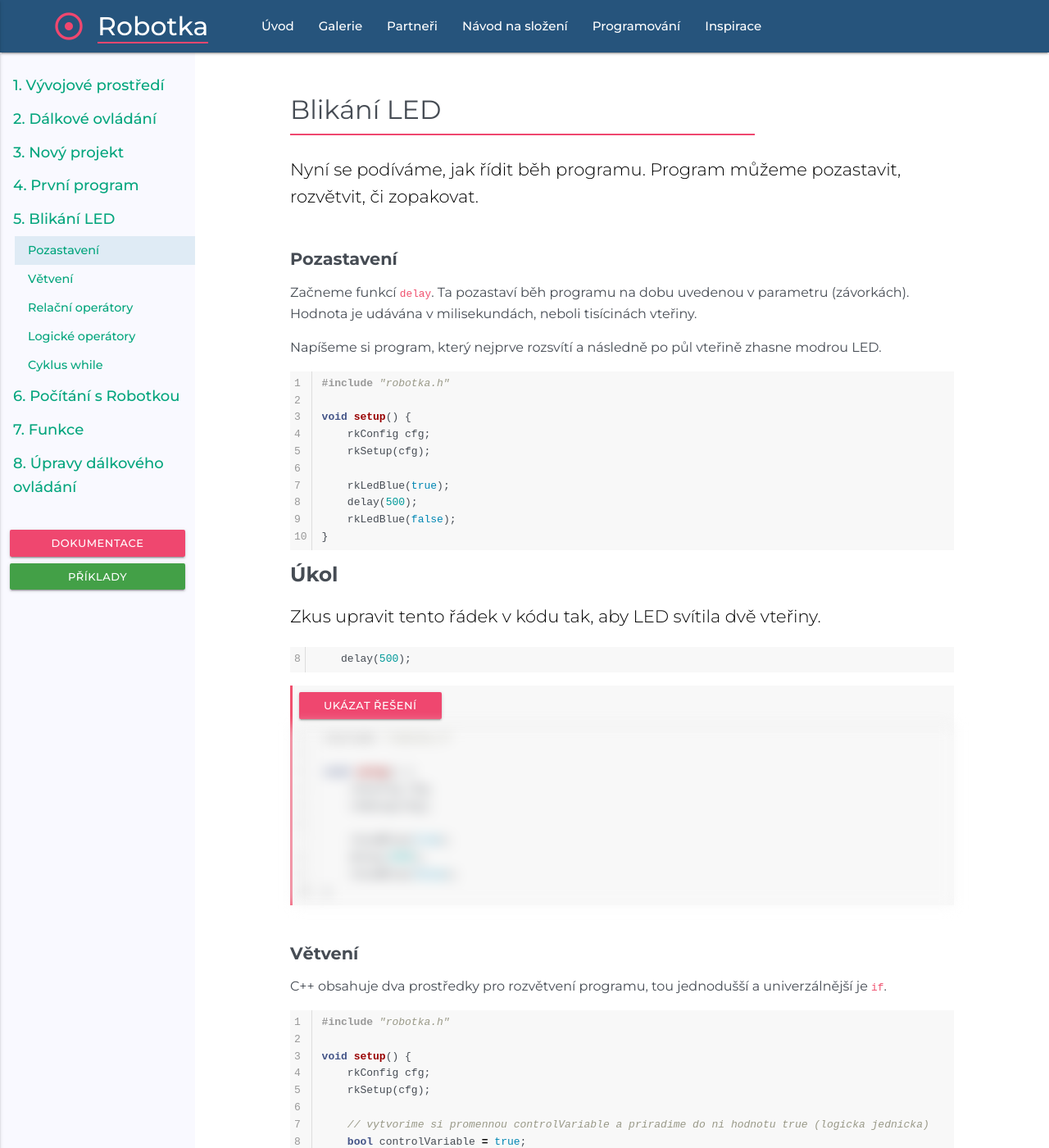
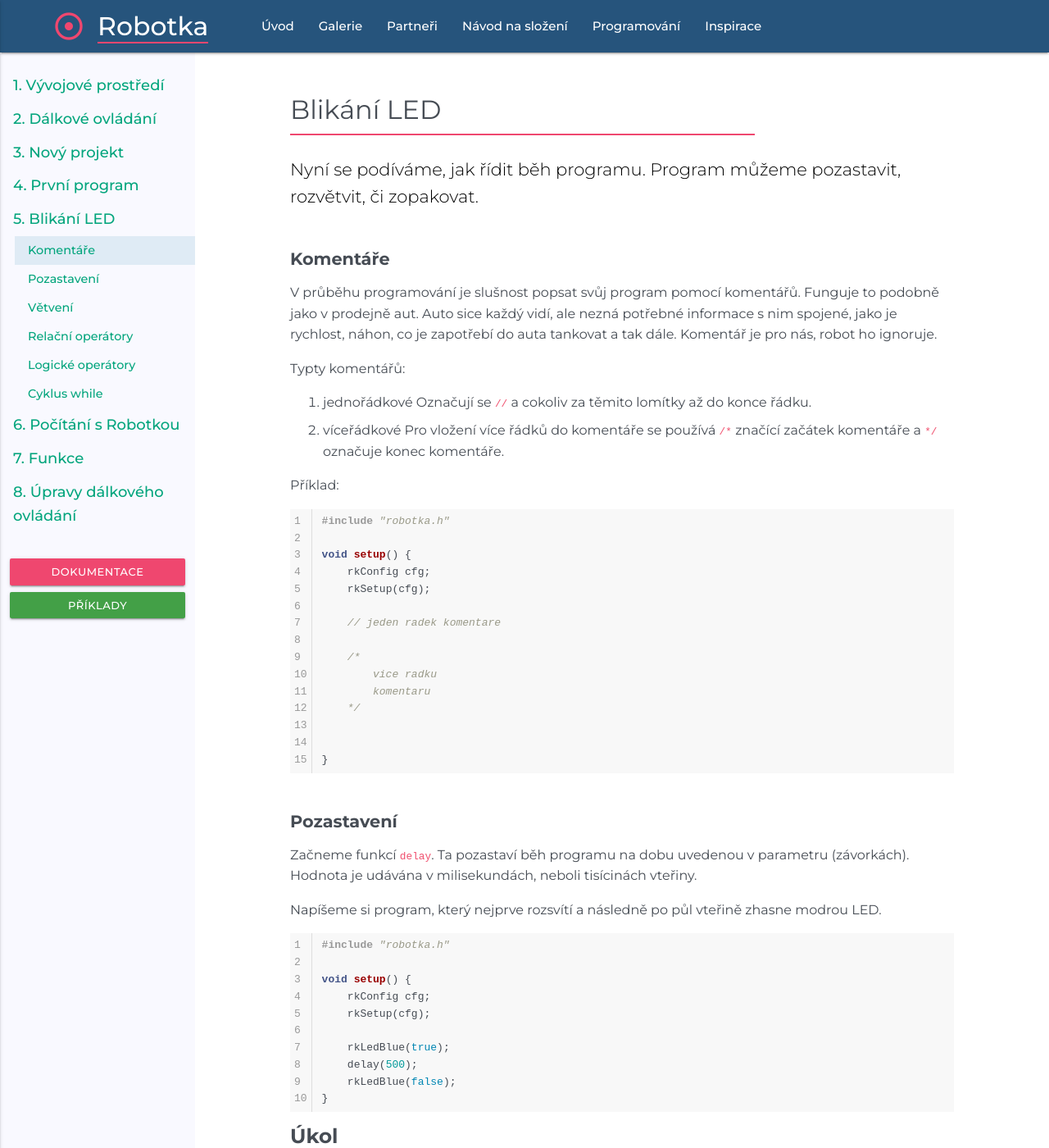
Before and after one commit to RoboticsBrno/robotka.robotickytabor.cz, a Jekyll site: the page built from _coding/004_blikani_led.md, in a window 1280 px wide and 1400 px high. Shown: the whole window at 82% size. Built offline with Jekyll 4.4.1, drawn with Linux system fonts in a browser that asks for light colours; some of the changed text lies outside the part shown.

Commit message:
Corrections in coding guide.

````diff
--- a/_coding/004_blikani_led.md
+++ b/_coding/004_blikani_led.md
@@ -9,6 +9,35 @@ layout: coding
 {:.lead}
 Nyní se podíváme, jak řídit běh programu.
 Program můžeme pozastavit, rozvětvit, či zopakovat.
+
+#### Komentáře
+V průběhu programování je slušnost popsat svůj program pomocí komentářů. Funguje to podobně jako v prodejně aut. Auto sice každý vidí, ale nezná potřebné informace s nim spojené, jako je rychlost, náhon, co je zapotřebí do auta tankovat a tak dále. Komentář je pro nás, robot ho ignoruje.
+
+Typty komentářů:
+1. jednořádkové
+Označují se `//` a cokoliv za těmito lomítky až do konce řádku.
+2. víceřádkové
+Pro vložení více řádků do komentáře se používá `/*` značící začátek komentáře a `*/` označuje konec komentáře.
+
+Příklad:
+```cpp
+#include "robotka.h"
+
+void setup() {
+    rkConfig cfg;
+    rkSetup(cfg);
+
+    // jeden radek komentare
+
+    /*
+        vice radku
+        komentaru
+    */
+
+
+}
+```
+
 
 #### Pozastavení
 Začneme funkcí `delay`. Ta pozastaví běh programu na dobu uvedenou v parametru (závorkách). Hodnota je udávána v milisekundách, neboli tisícinách vteřiny.
@@ -54,6 +83,8 @@ void setup() {
 
 #### Větvení
 C++ obsahuje dva prostředky pro rozvětvení programu, tou jednodušší a univerzálnější je `if`.
+
+Podobně jako na silnici vidíme před každou odbočkou ceduli s informacemi, kam která odbočka vede, chceme i v programu vidět, co která část dělá. Abychom se v programu neztratili, je opět vhodné napsat do komentáře, co která větev dělá.
 
 ```cpp
 #include "robotka.h"
@@ -126,7 +157,7 @@ void setup() {
     int batteryState = rkBatteryPercent();
 
     // Podle toho, jak moc je nabita baterie, rozsvitime zelenou, zlutou nebo cervenou LED.
-    if(batteryState > 50) {
+    if(batteryState > 50) { // pokud batteryState je vetsi nez 50, viz dalsi sekce
         rkLedBlue(true);
     } else if (batteryState > 25) {
         rkLedYellow(true);
@@ -141,6 +172,9 @@ void setup() {
 Ne vždy nám stačí jednoduché proměnné typu `bool`, pro vytváření složitějších logických výrazů nám slouží _relační operátory_, nebo také _porovnávací_ operátory.
 Mezi tyto operátory patří: `<=`, `<`, `>=`, `>`, které jsou běžně používané i mimo programování.
 Oproti zápisu používanému v matematice je zde rozdíl v operátorech rovná se: `==` a nerovná se: `!=`.
+
+{:.important}
+`=` označuje přiřazení hodnoty do proměnné, například `number =  2`, ale `==` označuje porovnání, jehož výsledkem je pravda (true) nebo nepravda (false).
 
 Pojďme si je ukázat v programu.
 
@@ -238,7 +272,7 @@ void setup() {
 
 #### Logické operátory
 
-Občas nám nestačí ani "složitější" logické výrazy, a proto potřebujeme logické výrazy. K jejich vytváření slouží logické operátory, které jsou: _AND:_`&&`, _OR:_`||` a _NOT:_`!`.
+Občas nám nestačí ani "složitější" logické výrazy, a proto potřebujeme logické výrazy. K jejich vytváření slouží logické operátory, které jsou: _AND:_`&&`, _OR:_`||` a _NOT:_`!`. Význam těchto operátorů odpovídá českým spojkám _AND_ ~ _a_, _OR_ ~ _nebo_, _NOT_ ~ předpona _ne_. Spojka _AND_ říká, že musí platit obě strany podmínky. Naopak u spojky _OR_ stačí, aby platila jen jedna část. Negace _NOT_ říká, že chceme přesně pravý opak podobně jako u české předpony _ne_.
 
 ```cpp
 (true && true) == true
````
Also changed, not shown: _coding/005_pocitani_s_robotkou.md (+2 -17 lines).
